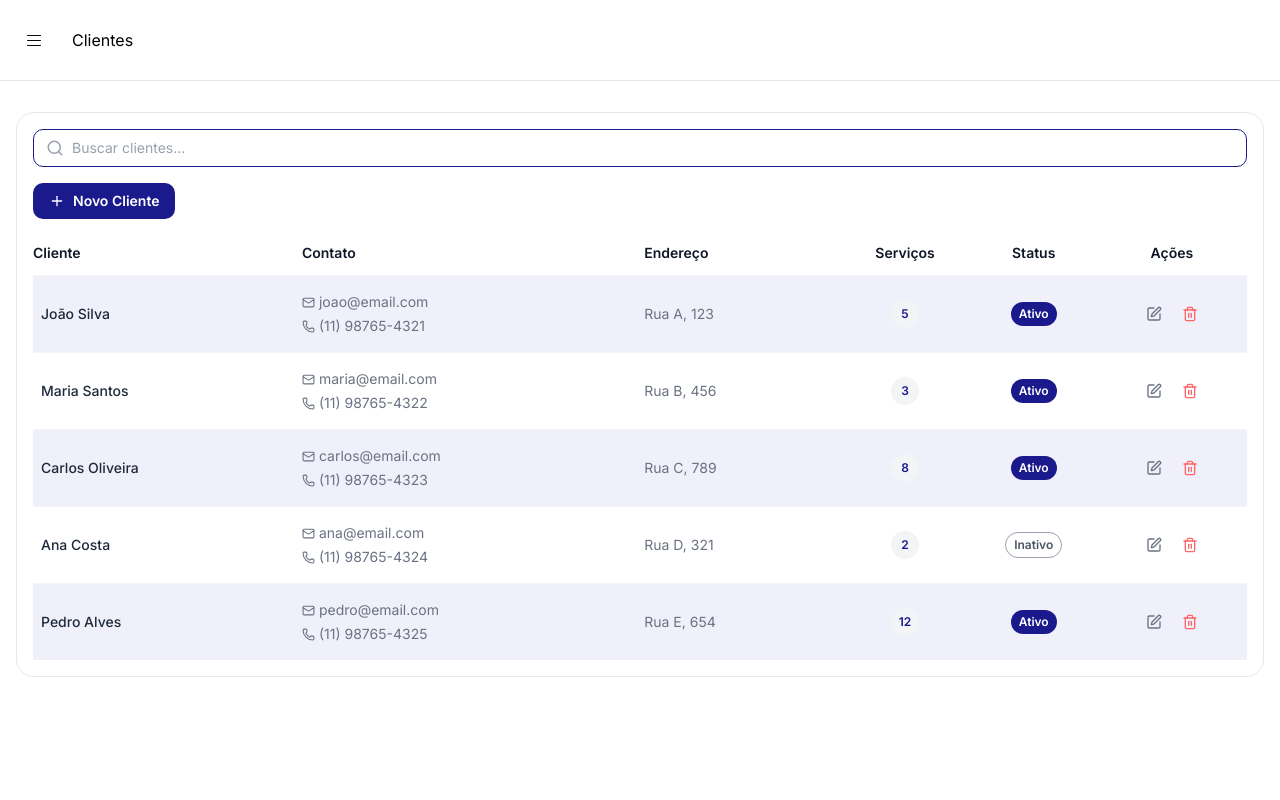
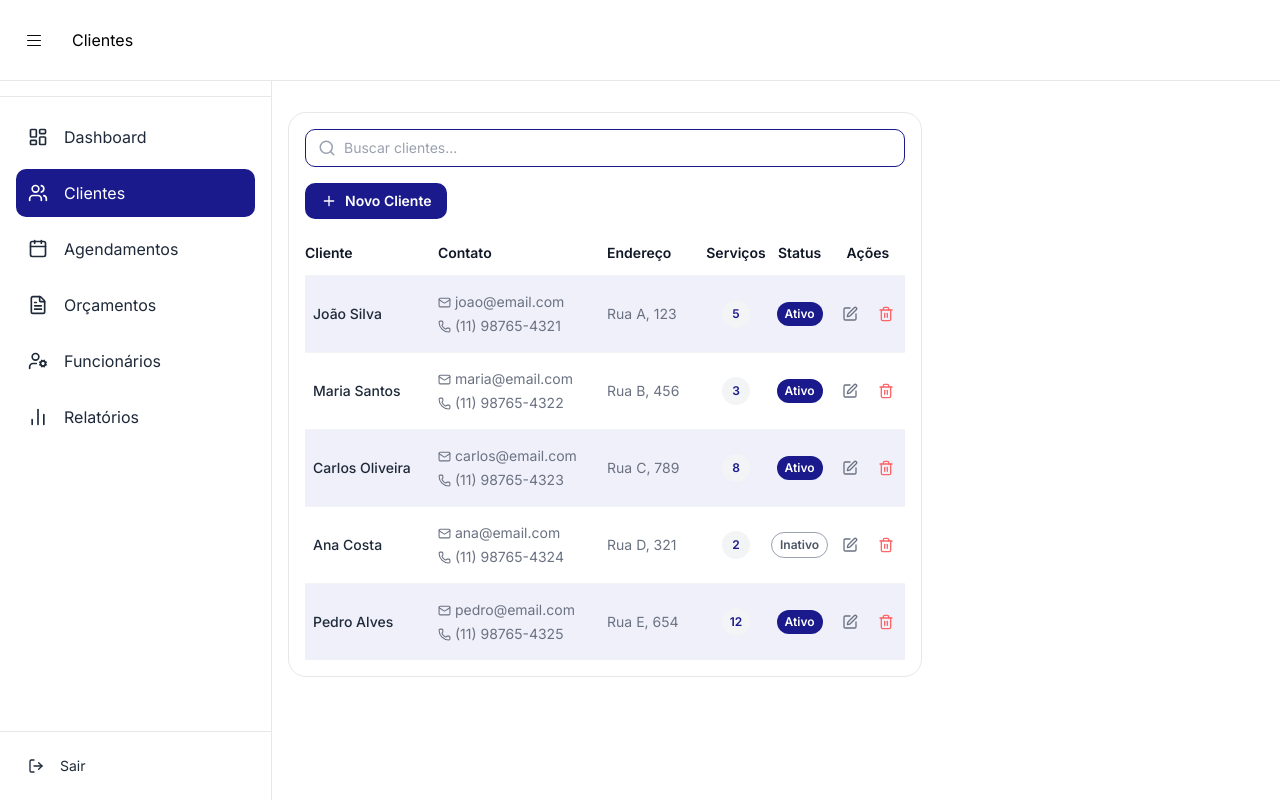
Before and after one commit to danielqueirozc/system-rh, a Next.js app in the folder web/: page /clients in a window 1280 px wide. Built offline with nearby package versions, Linux system fonts and the light colour scheme.

Commit message:
feat: add shared layout for employee routes

```diff
--- /dev/null
+++ b/web/app/(employee)/layout.tsx
@@ -0,0 +1,39 @@
+'use client'
+
+import { Fragment, useEffect, useState, type ReactNode } from "react";
+import { NavbarMenuDesktop } from "../components/navbar-menu-desktop";
+import { HeaderMobile } from "../components/header-mobile";
+
+interface ChildrenType {
+  children: ReactNode
+}
+
+export default function ClientLayout({ children }: ChildrenType) {
+  const [windowWidth, setWindowWidth] = useState(window.innerWidth)
+
+  useEffect(() => {
+    function handleResize() {
+      setWindowWidth(window.innerWidth)
+    }
+
+    window.addEventListener('resize', handleResize)
+
+    return () => window.removeEventListener('resize', handleResize)
+  }, [])
+
+  return (
+    <Fragment>
+      {windowWidth >= 1024 ? (
+        <div className="flex">
+          <NavbarMenuDesktop />
+          {children}
+        </div>
+      ) : (
+        <div className="flex-col">
+          <HeaderMobile title='Dashboard' />
+          {children}
+        </div>
+      )}
+    </Fragment>
+  )
+}
```
